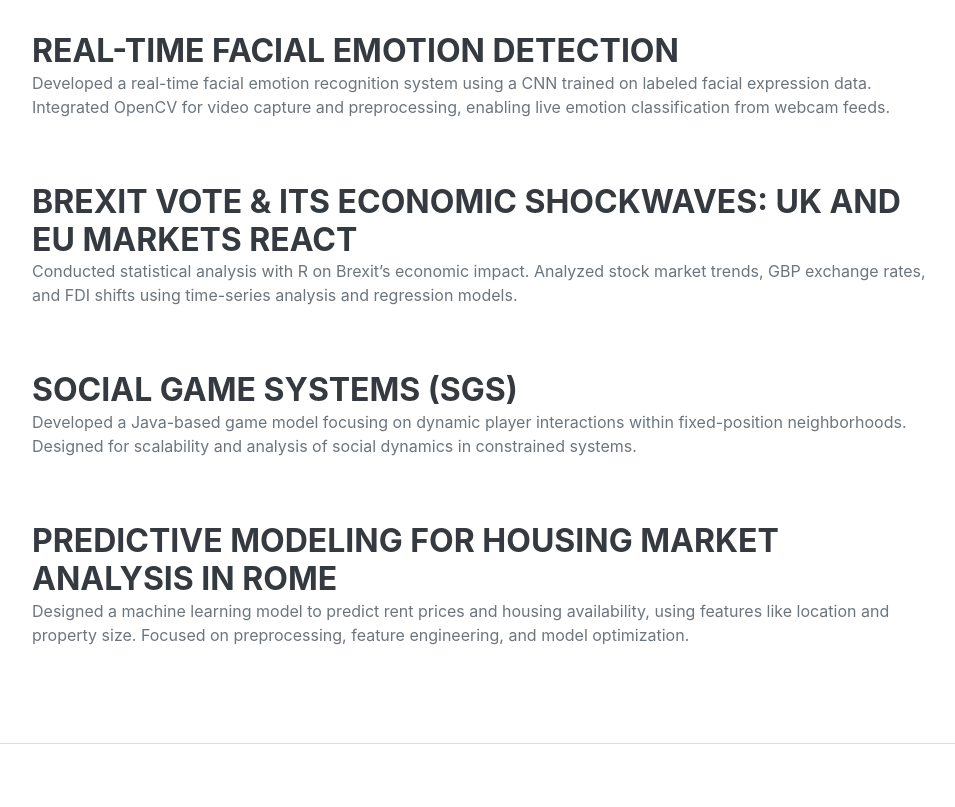
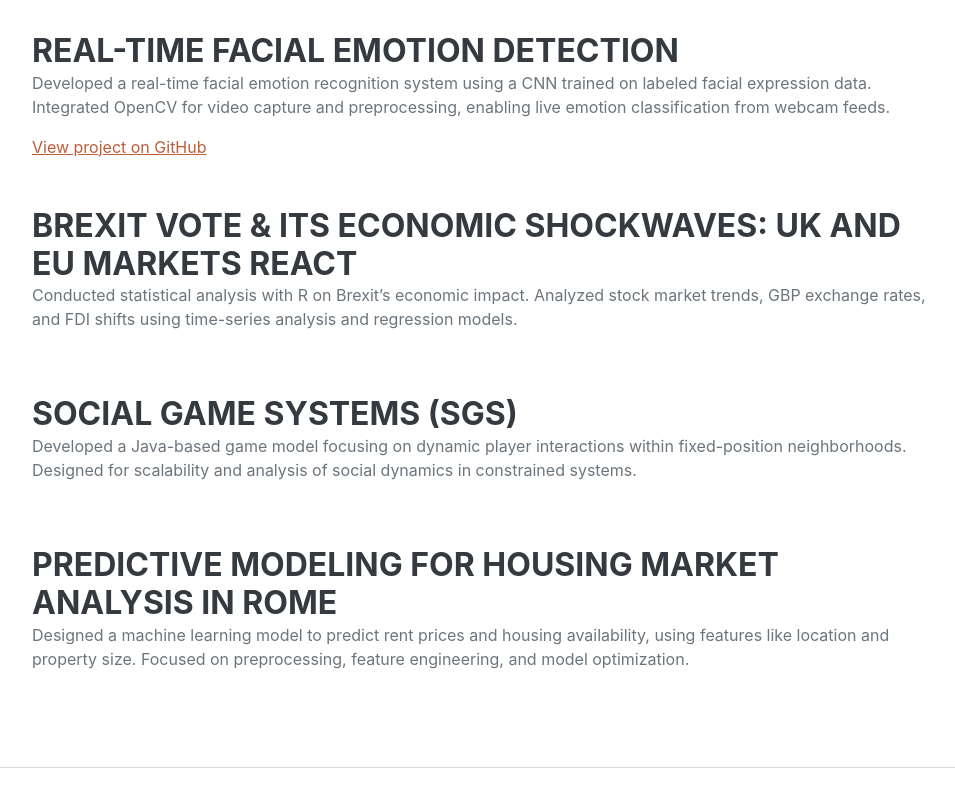
Before and after one commit to asaini281/asaini281.github.io, a plain HTML site: page index.html in a window 1280 px wide. Shown: the part 2880-3687 px from the top of the page, without its empty margins (288-1243 px from the left). Drawn offline with nearby package versions, Linux system fonts and the light colour scheme; a web font is replaced by a local one.

```diff
--- a/index.html
+++ b/index.html
@@ -134,6 +134,8 @@
 						<div class="flex-grow-1">
 							<h3 class="mb-0">Real-Time Facial Emotion Detection</h3>
 							<p>Developed a real-time facial emotion recognition system using a CNN trained on labeled facial expression data. Integrated OpenCV for video capture and preprocessing, enabling live emotion classification from webcam feeds.</p>
+							<a href="https://github.com/asaini281/emotion-detector" target="_blank">View project on GitHub</a>
+
 						</div>
 
 					</div>
```
